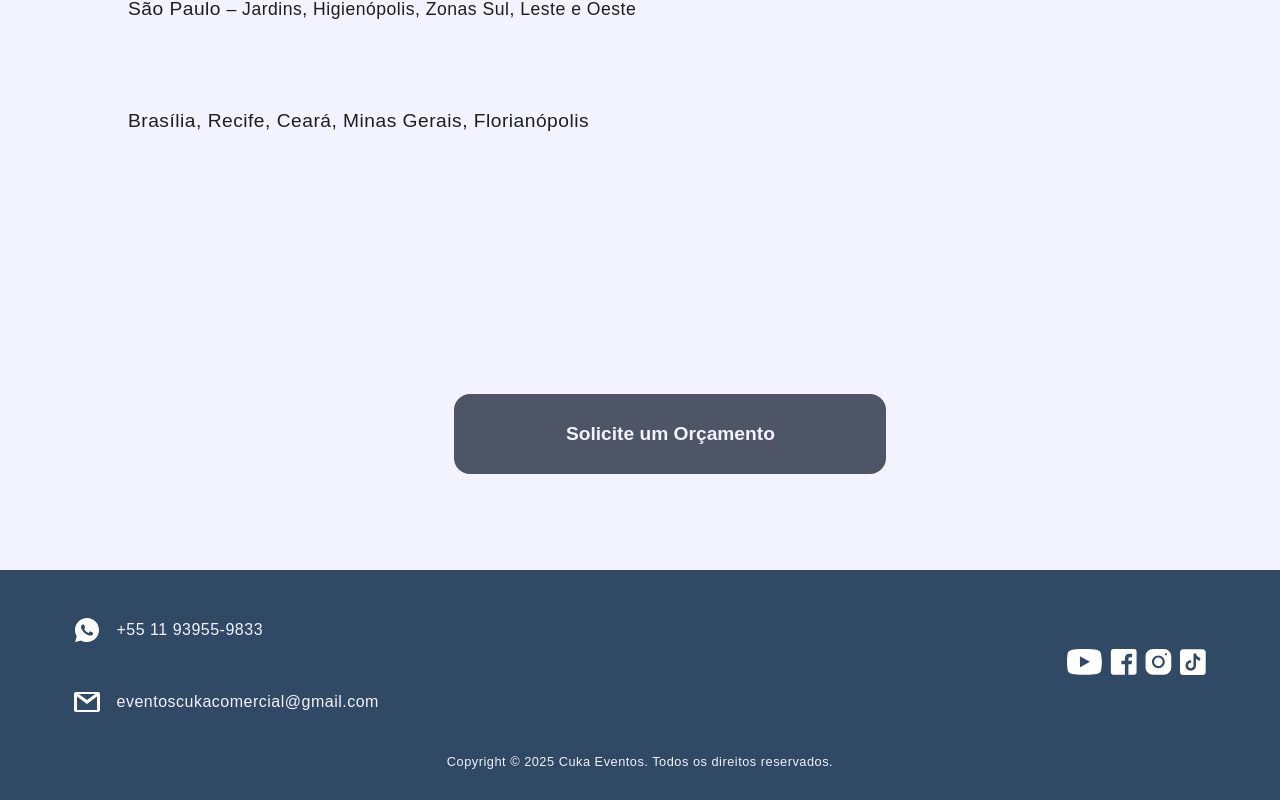
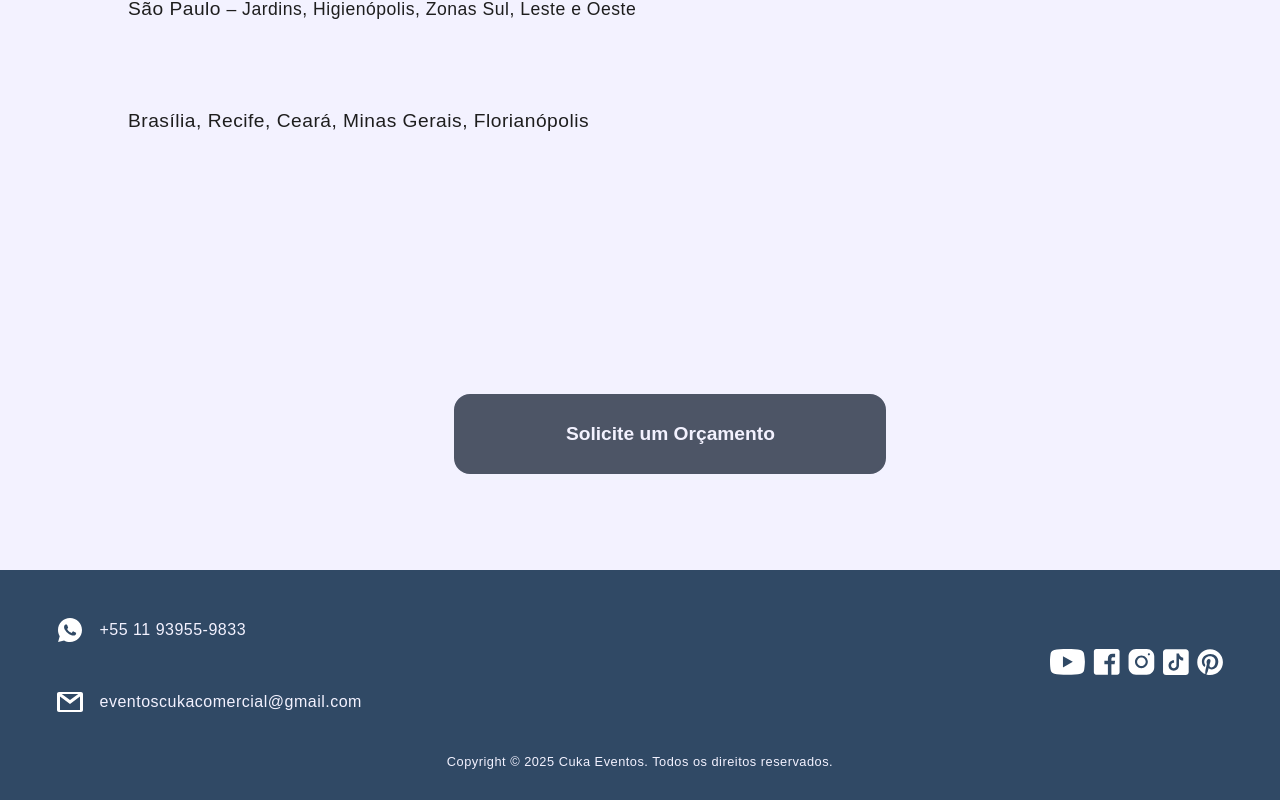
Before and after one commit to Luanquevedo/site-intitucional-next, a Next.js app: page / in a window 1280 px wide. Shown: the part 6380-7180 px from the top of the page. Built offline with nearby package versions, Linux system fonts and the light colour scheme; a web font is replaced by a local one.

Commit message:
adicionado rede social pinterest

```diff
--- a/src/components/footer/footer.js
+++ b/src/components/footer/footer.js
@@ -67,6 +67,15 @@ const Footer = () => {
           >
             <Image src="/images/tk.svg" alt="TikTok" width={24} height={24} />
           </Link>
+
+          <Link
+            href="https://br.pinterest.com/cukaeventos/"
+            target="_blank"
+            rel="noopener noreferrer"
+            aria-label="Siga-nos no Pinterest"
+          >
+            <Image src="/images/pr.svg" alt="Pinterest" width={24} height={24} />
+          </Link>
         </div>
 
       </div>
```
Also changed, not shown: public/images/pr.svg (added).
